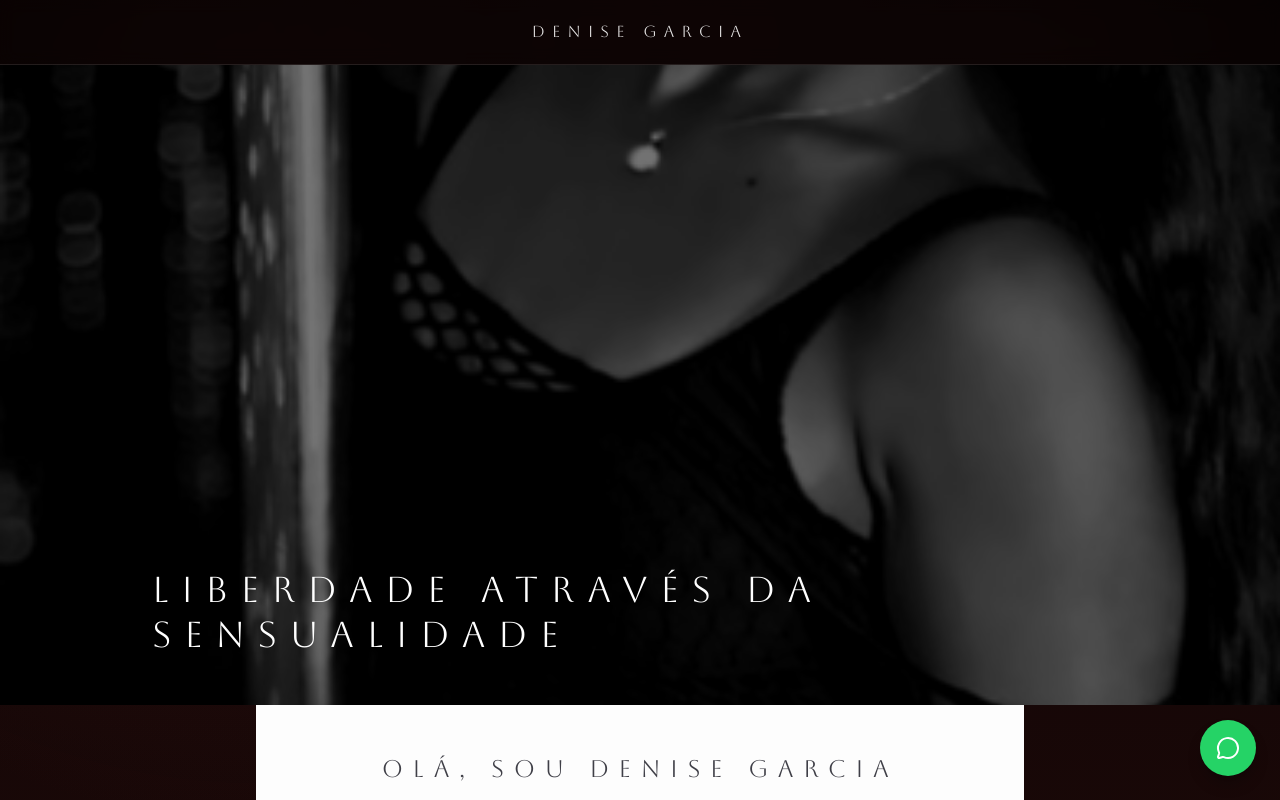
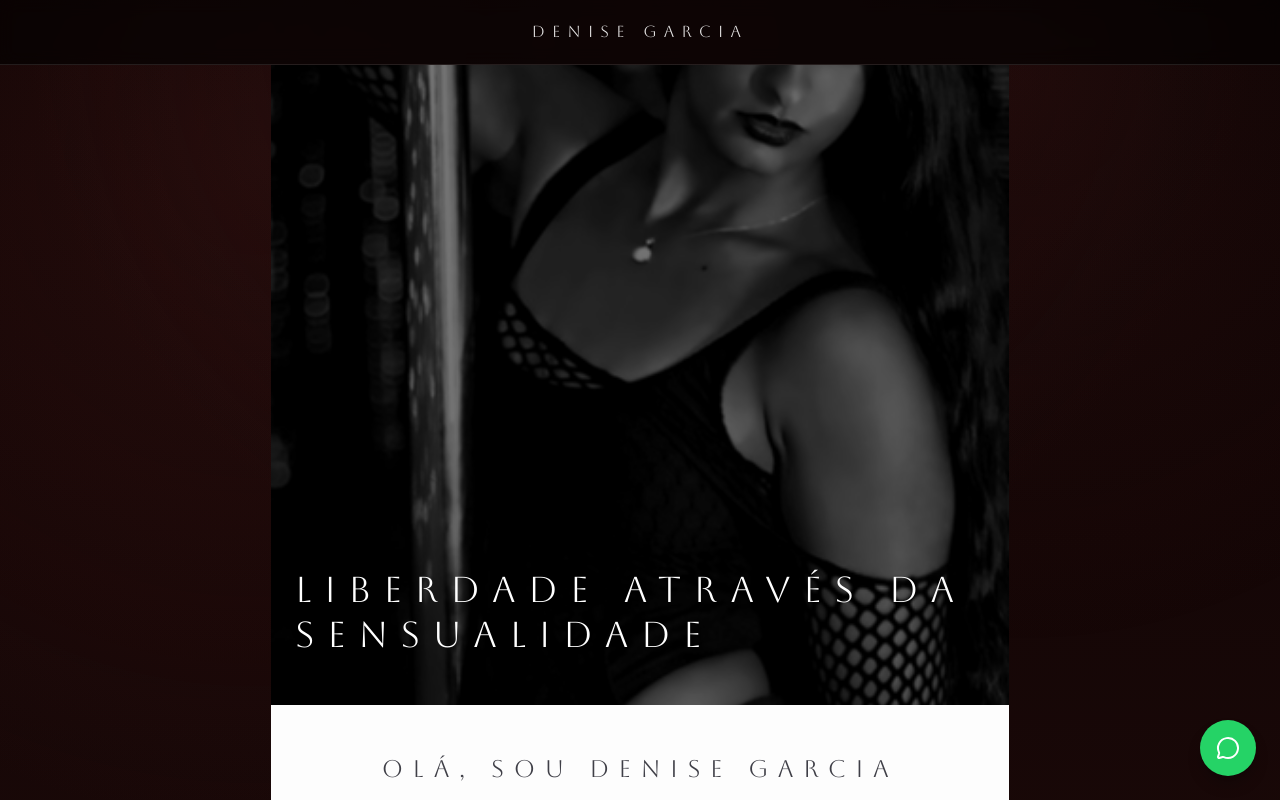
Before and after one commit to JulianoDotto/denise-polestudio, a Next.js app: page / in a window 1280 px wide. Shown: the top 800 px of the page. Built offline with nearby package versions, Linux system fonts and the light colour scheme; a web font is replaced by a local one.

Commit message:
max-height do layout para 738px

```diff
--- a/app/layout.tsx
+++ b/app/layout.tsx
@@ -33,7 +33,7 @@ export default function RootLayout({
     <html lang="pt-BR">
       <body className={`${display.variable} ${body.variable} bg-[#FDFDFD] antialiased`}>
         <Header />
-        <main className="min-h-[70vh]">{children}</main>
+        <main className="min-h-[70vh] w-full max-w-[738px] mx-auto">{children}</main>
         <Footer />
       </body>
     </html>
```
